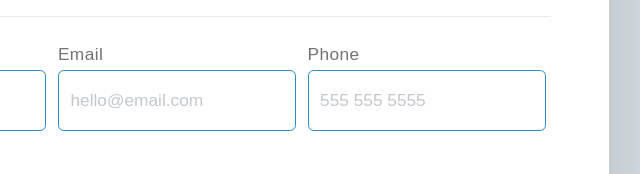
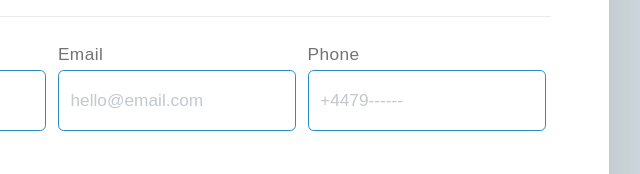
Before and after one commit to 12shussein/FTR10, a plain HTML site: page index.html in a window 1280 px wide. Shown: the part 147-321 px from the top of the page, 463-1103 px from the left. Drawn offline with Linux system fonts and the light colour scheme.

Commit message:
finished the finally over2

```diff
--- a/index.html
+++ b/index.html
@@ -28,7 +28,7 @@
                 </div>
                 <div class="form-control">
                    <label>Phone</label>
-                   <input type="text" placeholder="555 555 5555" />
+                   <input type="text" placeholder="+4479------"/>
                 </div>
              </div>
              <!--/.form-row-->
```
